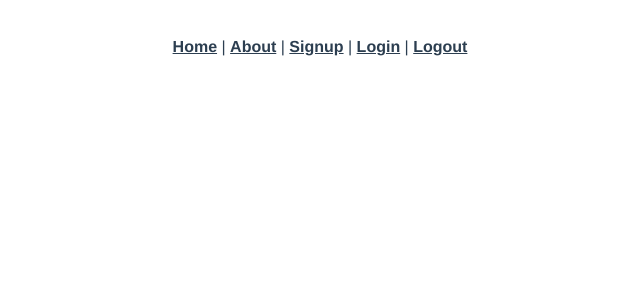
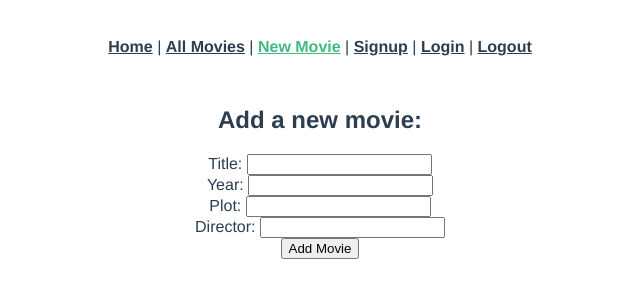
Before and after one commit to raebex/movie-vue-app, a Vue app: page /movies/new in a window 1280 px wide. Shown: the top 300 px of the page, without its empty margins (320-960 px from the left). Built offline with nearby package versions, Linux system fonts and the light colour scheme; the HTML template or start-up script is replaced by a standard one.

Commit message:
add restful routes for movies

```diff
--- a/src/App.vue
+++ b/src/App.vue
@@ -3,7 +3,9 @@
     <div id="nav">
       <router-link to="/">Home</router-link>
       |
-      <router-link to="/about">About</router-link>
+      <router-link to="/movies">All Movies</router-link>
+      |
+      <router-link to="/movies/new">New Movie</router-link>
       |
       <router-link to="/signup">Signup</router-link>
       |
--- a/src/router/index.js
+++ b/src/router/index.js
@@ -4,6 +4,10 @@
 import Signup from "../views/Signup.vue";
 import Login from "../views/Login.vue";
 import Logout from "../views/Logout.vue";
+import MoviesIndex from "../views/MoviesIndex.vue";
+import MoviesNew from "../views/MoviesNew.vue";
+import MoviesShow from "../views/MoviesShow.vue";
+import MoviesEdit from "../views/MoviesEdit.vue";
 
 Vue.use(VueRouter);
 
@@ -29,12 +33,24 @@
     component: Logout,
   },
   {
-    path: "/about",
-    name: "About",
-    // route level code-splitting
-    // this generates a separate chunk (about.[hash].js) for this route
-    // which is lazy-loaded when the route is visited.
-    component: () => import(/* webpackChunkName: "about" */ "../views/About.vue"),
+    path: "/movies",
+    name: "movies-index",
+    component: MoviesIndex,
+  },
+  {
+    path: "/movies/new",
+    name: "movies-new",
+    component: MoviesNew,
+  },
+  {
+    path: "/movies/:id",
+    name: "movies-show",
+    component: MoviesShow,
+  },
+  {
+    path: "/movies/:id/edit",
+    name: "movies-edit",
+    component: MoviesEdit,
   },
 ];
 
--- a/src/views/Home.vue
+++ b/src/views/Home.vue
@@ -1,16 +1,19 @@
 <template>
   <div class="home">
     <h2>Add a new movie:</h2>
-    Title: <input type="text" v-model="newTitle">
-    <br>
-    Year: <input type="text" v-model="newYear">
-    <br>
-    Plot: <input type="text" v-model="newPlot">
-    <br>
-    Director: <input type="text" v-model="newDirector">
-    <br>
+    Title:
+    <input type="text" v-model="newTitle" />
+    <br />
+    Year:
+    <input type="text" v-model="newYear" />
+    <br />
+    Plot:
+    <input type="text" v-model="newPlot" />
+    <br />
+    Director:
+    <input type="text" v-model="newDirector" />
+    <br />
     <button v-on:click="addMovie">Add movie</button>
-
     <ul v-for="movie in movies" :key="movie.id">
       <li>
         <h2>{{ movie.title }}</h2>
@@ -22,9 +25,6 @@
   </div>
 </template>
 
-<style>
-</style>
-
 <script>
 import axios from "axios";
 
@@ -35,7 +35,7 @@
       newTitle: "",
       newYear: "",
       newPlot: "",
-      newDirector: ""
+      newDirector: "",
     };
   },
   created: function() {
@@ -57,14 +57,14 @@
         title: this.newTitle,
         year: this.newYear,
         plot: this.newPlot,
-        director: this.newDirector
+        director: this.newDirector,
       };
 
       axios
         .post("/api/movies", params, {
           headers: {
-            Authorization: "Bearer [YOUR_JWT_TOKEN]"
-          }
+            Authorization: "Bearer [YOUR_JWT_TOKEN]",
+          },
         })
         .then(response => {
           this.movies.push(response.data);
@@ -72,7 +72,7 @@
         .catch(error => {
           console.log(error.response.data);
         });
-    }
-  }
+    },
+  },
 };
 </script>
--- /dev/null
+++ b/src/views/MoviesEdit.vue
@@ -0,0 +1,78 @@
+<template>
+  <div class="movies-edit">
+    <form v-on:submit.prevent="updateMovie()">
+      <ul>
+        <li class="text-danger" v-for="error in errors" v-bind:key="error">
+          {{ error }}
+        </li>
+      </ul>
+      <h2>Edit movie:</h2>
+      Title:
+      <input type="text" v-model="movie.title" />
+      <br />
+      Year:
+      <input type="text" v-model="movie.year" />
+      <br />
+      Plot:
+      <input type="text" v-model="movie.plot" />
+      <br />
+      Director:
+      <input type="text" v-model="movie.director" />
+      <br />
+      <input type="submit" class="btn btn-primary" value="Update" />
+    </form>
+    <button v-on:click="destroyMovie()">Destroy</button>
+  </div>
+</template>
+
+<script>
+import axios from "axios";
+
+export default {
+  data: function() {
+    return {
+      movie: {},
+      errors: [],
+    };
+  },
+  created: function() {
+    axios
+      .get(`/api/movies/${this.$route.params.id}`)
+      .then(response => {
+        this.movie = response.data;
+      })
+      .catch(error => {
+        console.log(error.response.data);
+      });
+  },
+  methods: {
+    updateMovie: function() {
+      var params = {
+        title: this.movie.title,
+        year: this.movie.year,
+        plot: this.movie.plot,
+        director: this.movie.director,
+      };
+
+      axios
+        .patch(`/api/movies/${this.movie.id}`, params)
+        .then(response => {
+          console.log(response.data);
+          this.$router.push(`/movies/${this.movie.id}`);
+        })
+        .catch(error => {
+          console.log(error.response.data);
+          this.errors = error.response.data.errors;
+        });
+    },
+    destroyMovie: function() {
+      if (confirm("Are you sure you want to delete this movie?")) {
+        axios.delete(`/api/movies/${this.movie.id}`).then(response => {
+          console.log(response.data);
+          this.$router.push("/movies");
+        });
+      }
+    },
+  },
+};
+</script>
--- /dev/null
+++ b/src/views/MoviesIndex.vue
@@ -0,0 +1,39 @@
+<template>
+  <div class="movies-index">
+    <ul v-for="movie in movies" :key="movie.id">
+      <li>
+        <h2>{{ movie.title }}</h2>
+        <p>Year: {{ movie.year }}</p>
+        <p>Plot: {{ movie.plot }}</p>
+        <p>Director: {{ movie.director }}</p>
+        <router-link :to="`/movies/${movie.id}`">More info</router-link>
+      </li>
+    </ul>
+  </div>
+</template>
+
+<script>
+import axios from "axios";
+
+export default {
+  data: function() {
+    return {
+      movies: [],
+      newTitle: "",
+      newYear: "",
+      newPlot: "",
+      newDirector: "",
+    };
+  },
+  created: function() {
+    axios
+      .get("/api/movies")
+      .then(response => {
+        this.movies = response.data;
+      })
+      .catch(error => {
+        console.log(error.response.data);
+      });
+  },
+};
+</script>
--- /dev/null
+++ b/src/views/MoviesNew.vue
@@ -0,0 +1,62 @@
+<template>
+  <div class="movies-new">
+    <form v-on:submit.prevent="createMovie()">
+      <ul>
+        <li class="text-danger" v-for="error in errors" v-bind:key="error">
+          {{ error }}
+        </li>
+      </ul>
+      <h2>Add a new movie:</h2>
+      Title:
+      <input type="text" v-model="newTitle" />
+      <br />
+      Year:
+      <input type="text" v-model="newYear" />
+      <br />
+      Plot:
+      <input type="text" v-model="newPlot" />
+      <br />
+      Director:
+      <input type="text" v-model="newDirector" />
+      <br />
+      <input type="submit" class="btn btn-primary" value="Add Movie" />
+    </form>
+  </div>
+</template>
+
+<script>
+import axios from "axios";
+
+export default {
+  data: function() {
+    return {
+      newTitle: "",
+      newYear: "",
+      newPlot: "",
+      newDirector: "",
+      errors: [],
+    };
+  },
+  methods: {
+    createMovie: function() {
+      var params = {
+        title: this.newTitle,
+        year: this.newYear,
+        plot: this.newPlot,
+        director: this.newDirector,
+      };
+
+      axios
+        .post("/api/movies", params)
+        .then(response => {
+          console.log(response.data);
+          this.$router.push("/");
+        })
+        .catch(error => {
+          console.log(error.response.data);
+          this.errors = error.response.data.errors;
+        });
+    },
+  },
+};
+</script>
--- /dev/null
+++ b/src/views/MoviesShow.vue
@@ -0,0 +1,33 @@
+<template>
+  <div class="movies-show">
+    <div>
+      <h2>{{ movie.title }}</h2>
+      <p>Year: {{ movie.year }}</p>
+      <p>Plot: {{ movie.plot }}</p>
+      <p>Director: {{ movie.director }}</p>
+      <router-link :to="`/movies/${movie.id}/edit`">Edit movie</router-link>
+    </div>
+  </div>
+</template>
+
+<script>
+import axios from "axios";
+
+export default {
+  data: function() {
+    return {
+      movie: {},
+    };
+  },
+  created: function() {
+    axios
+      .get(`/api/movies/${this.$route.params.id}`)
+      .then(response => {
+        this.movie = response.data;
+      })
+      .catch(error => {
+        console.log(error.response.data);
+      });
+  },
+};
+</script>
```
